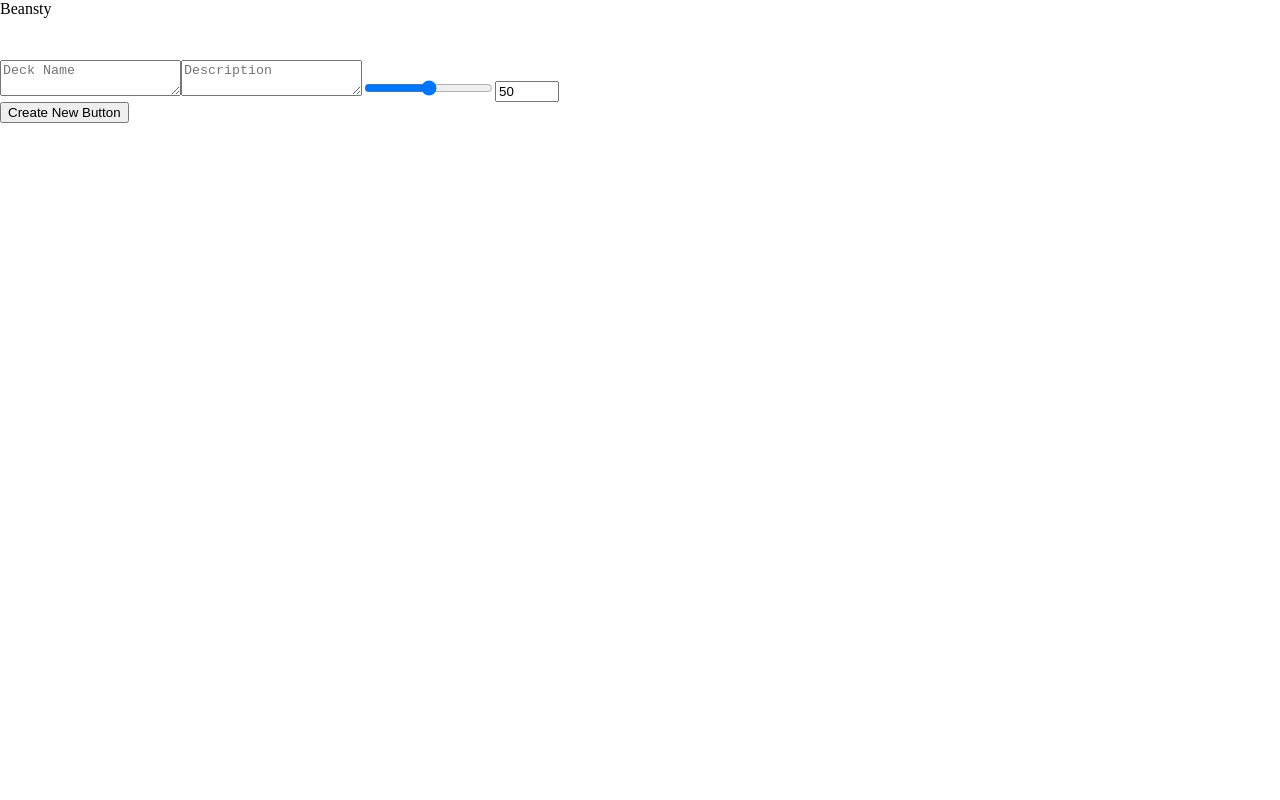
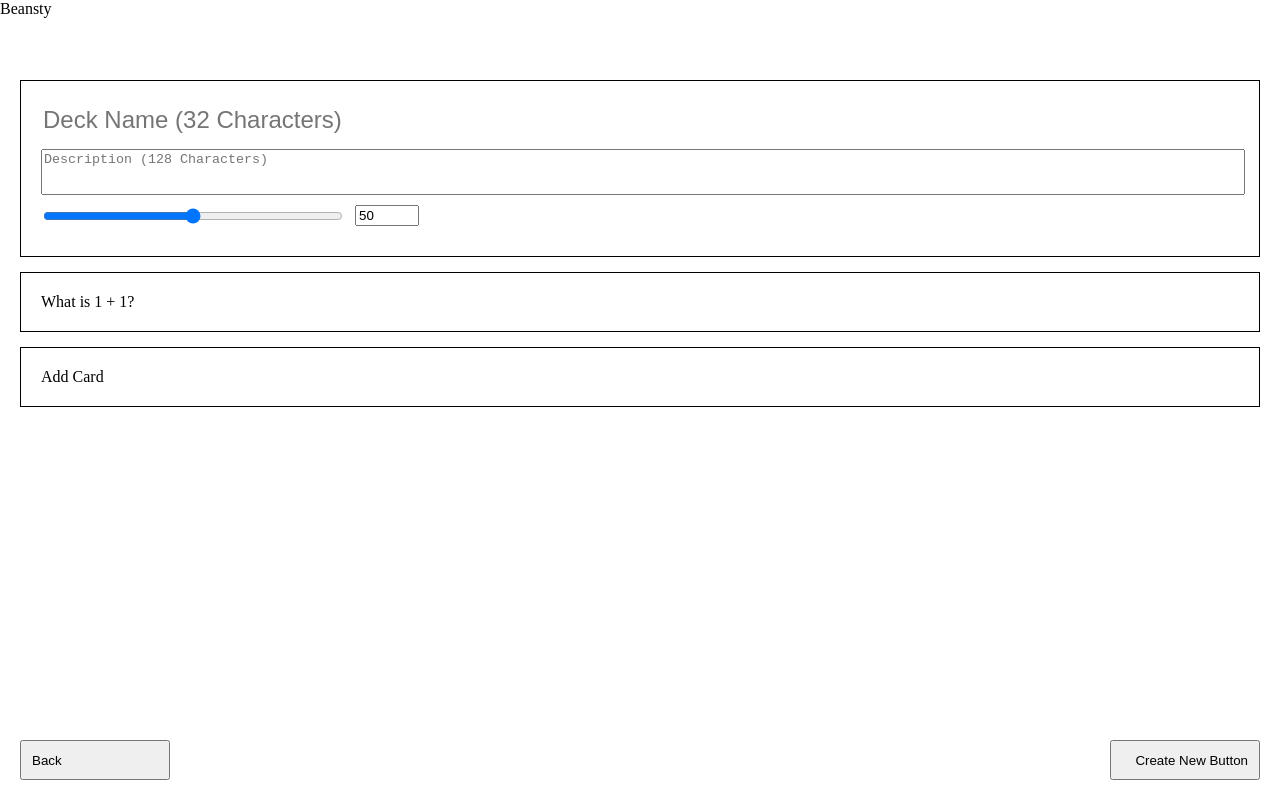
Before and after one commit to erocrizs/Beansty, a React (Create React App) app in the folder beansty/: page / in a window 1280 px wide. Both pictures are taken after a click on the element "Add new". Built offline with nearby package versions, Linux system fonts and the light colour scheme.

Commit message:
Add basic style for CreateDeck component

```diff
--- /dev/null
+++ b/beansty/src/components/AppBody/CreateDeck/CreateCard/index.js
@@ -0,0 +1,16 @@
+import { Component } from 'react';
+import './CreateCard.css';
+
+class CreateCard extends Component {
+
+
+  render () {
+    return (
+      <div className="create-card">
+        {this.props.card.question}
+      </div>
+    );
+  }
+}
+
+export default CreateCard;
--- a/beansty/src/components/AppBody/CreateDeck/CreateDeck.css
+++ b/beansty/src/components/AppBody/CreateDeck/CreateDeck.css
@@ -0,0 +1,90 @@
+#create-deck-container {
+  box-sizing: border-box;
+  padding: 20px;
+
+  display: flex;
+  flex-flow: column nowrap;
+  justify-content: space-between;
+  align-items: stretch;
+}
+
+#create-deck {
+  display: flex;
+  flex-flow: column nowrap;
+  justify-content: flex-start;
+  align-items: stretch;
+}
+
+#create-deck-details, .create-card-container, #add-new-card {
+  box-sizing: border-box;
+  padding: 20px;
+  width: 100%;
+  margin-bottom: 15px;
+  border: 1px solid black;
+}
+
+#create-deck-details > input, #create-deck-details > textarea, #create-deck-details div {
+  display: block;
+  margin-bottom: 10px;
+}
+
+#create-deck-details #new-deck-name {
+  width: 100%;
+  border: none;
+
+  font-size: 1.5em;
+  height: 1.5em;
+}
+
+#create-deck-details #new-deck-desc {
+  width: 100%;
+  resize: none;
+  height: 3em;
+}
+
+#create-deck-details #new-deck-passing-block {
+  display: flex;
+  flex-flow: row nowrap;
+  justify-content: flex-start;
+  align-items: center;
+}
+
+#create-deck-details #new-deck-passing-block input {
+  display: block;
+}
+
+#create-deck-details #new-deck-passing-block #new-deck-passing {
+  flex: 1 1 0px;
+  max-width: 300px;
+}
+
+#create-deck-details #new-deck-passing-block #new-deck-passing-text {
+  flex: 0 0 3em;
+  margin-left: 10px;
+}
+
+#create-deck-container #create-deck-finish {
+  flex: 0 0 40px;
+  width: 100%;
+
+  display: flex;
+  flex-flow: row nowrap;
+  justify-content: space-between;
+  align-self: center;
+}
+
+#create-deck-container #create-deck-finish button {
+  display: block;
+  box-sizing: border-box;
+  height: 100%;
+  width: 150px;
+  padding: 10px;
+}
+
+#create-deck-container #create-deck-finish #create-new-deck-cancel {
+  text-align: left;
+}
+
+#create-deck-container #create-deck-finish #create-new-deck-button {
+  text-align: right;
+}
--- a/beansty/src/components/AppBody/CreateDeck/index.js
+++ b/beansty/src/components/AppBody/CreateDeck/index.js
@@ -1,25 +1,37 @@
 import { Component } from 'react';
+import CreateCard from './CreateCard';
+import './CreateDeck.css';
 
 class CreateDeck extends Component {
   constructor () {
     super();
     this.state = {
       passing: 50,
-      cards: []
+      cards: [
+        {
+          id: 0,
+          question: 'What is 1 + 1?',
+          type: 'text',
+          answer: '2',
+          score: 1
+        }
+      ]
     };
   }
 
   render() {
     return (
-      <div id="create-deck">
+      <div id="create-deck-container" className="full-height">
+        <div id="create-deck" className="full-height">
           <div id="create-deck-details">
             <label htmlFor="new-deck-title" className="no-render">Deck Name</label>
-          <textarea
+            <input
               id="new-deck-name"
+              type="text"
               name="name"
               form="create-deck-form"
               maxLength="32"
-            placeholder="Deck Name"
+              placeholder="Deck Name (32 Characters)"
               required
               />
             <label htmlFor="new-deck-desc" className="no-render">Description</label>
@@ -28,8 +40,9 @@ class CreateDeck extends Component {
               name="description"
               form="create-deck-form"
               maxLength="128"
-            placeholder="Description"
+              placeholder="Description (128 Characters)"
               />
+            <div id="new-deck-passing-block">
               <label htmlFor="new-deck-passing" className="no-render">Passing Grade</label>
               <input
                 type="range"
@@ -53,9 +66,25 @@ class CreateDeck extends Component {
                 onChange={this.updatePassing.bind(this)}
                 required
                 />
-          <form id="create-deck-form" onSubmit={this.triggerCreate.bind(this)}/>
             </div>
-        <div>
+            <form id="create-deck-form"
+              onSubmit={this.triggerCreate.bind(this)}
+              onReset={this.triggerCancel.bind(this)}/>
+          </div>
+          <div id="card-list">
+            {this.renderCards()}
+            <div id="add-new-card" onClick={() => this.addCard()}>
+              Add Card
+            </div>
+          </div>
+        </div>
+        <div id="create-deck-finish">
+          <button
+            id="create-new-deck-cancel"
+            type="reset"
+            form="create-deck-form">
+            Back
+          </button>
           <button
             id="create-new-deck-button"
             type="submit"
@@ -67,6 +96,16 @@ class CreateDeck extends Component {
     );
   }
 
+  renderCards () {
+    return this.state.cards.map(
+      card => (
+        <div className="create-card-container">
+          <CreateCard key={card.id} card={card}/>
+        </div>
+      )
+    );
+  }
+
   updatePassing (event) {
     const newValue = event.target.value;
     if (newValue === '' || newValue === '100' || newValue.match(/^\d?\d$/)) {
@@ -75,6 +114,36 @@ class CreateDeck extends Component {
         passing: event.target.value
       });
     }
+  }
+
+  addCard () {
+    this.setState(
+      {
+        ...this.state,
+        cards: [...this.state.cards, this.newCardTemplate()]
+      }
+    );
+  }
+
+  newCardTemplate () {
+    return {
+      id: this.getNewCardID(),
+      question: '',
+      type: null,
+      score: 1
+    };
+  }
+
+  getNewCardID () {
+    let maxID = 0;
+
+    for (let {id} of this.state.cards) {
+      if (id > maxID) {
+        maxID = id;
+      }
+    }
+
+    return maxID + 1;
   }
 
   triggerCreate (event) {
@@ -97,6 +166,11 @@ class CreateDeck extends Component {
     this.props.onCreateDeck(deck);
     event.preventDefault();
   }
+
+  triggerCancel (event) {
+    this.props.onCreateCancel();
+    event.preventDefault();
+  }
 }
 
 export default CreateDeck;
--- a/beansty/src/components/AppBody/index.js
+++ b/beansty/src/components/AppBody/index.js
@@ -34,7 +34,8 @@ class AppBody extends Component {
       case 'new_deck':
         return (
           <CreateDeck
-            onCreateDeck={this.createNewDeck.bind(this)}/>
+            onCreateDeck={this.createNewDeck.bind(this)}
+            onCreateCancel={() => this.setScreen('list')}/>
         );
       case 'list':
       default:
--- a/beansty/src/library/mockdeck.js
+++ b/beansty/src/library/mockdeck.js
@@ -5,12 +5,14 @@ const mockdeck = (id) => ({
   passing: 0.6,
   cards: [
     {
+      id: 0,
       question: 'What is 1 + 1?',
       type: 'text',
       answer: '2',
       score: 1
     },
     {
+      id: 1,
       question: 'What kind of question is this?',
       type: 'radio',
       options: [
@@ -25,6 +27,7 @@ const mockdeck = (id) => ({
       score: 1
     },
     {
+      id: 2,
       question: 'Which numbers add up to 10?',
       type: 'checkbox',
       options: [
@@ -36,6 +39,7 @@ const mockdeck = (id) => ({
       score: 1
     },
     {
+      id: 3,
       question: 'Arrange these into alphabetical order.',
       type: 'arrange',
       answer: [
@@ -48,6 +52,7 @@ const mockdeck = (id) => ({
       score: 1
     },
     {
+      id: 4,
       question: 'What are the names of the main characters in Tom & Jerry?',
       type: 'enumerate',
       order: false,
@@ -58,6 +63,7 @@ const mockdeck = (id) => ({
       score: 1
     },
     {
+      id: 5,
       question: 'What are the nicknames of the last four demographic cohort/generations? (in order)',
       type: 'enumerate',
       order: true,
```
Also changed, not shown: beansty/src/components/AppBody/CreateDeck/CreateCard/CreateCard.css (added). Lines whose indentation alone changed are shown as unchanged.
